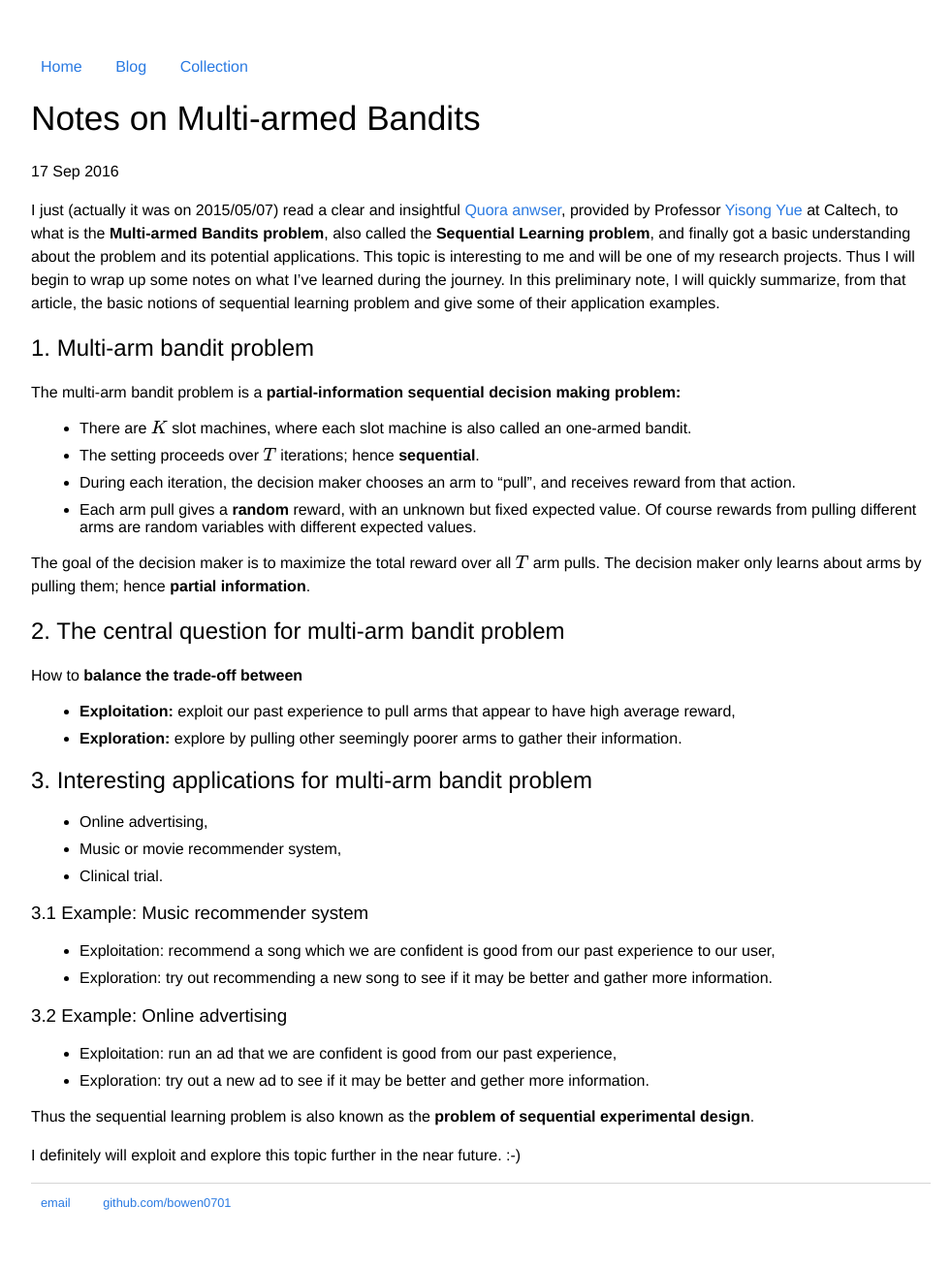
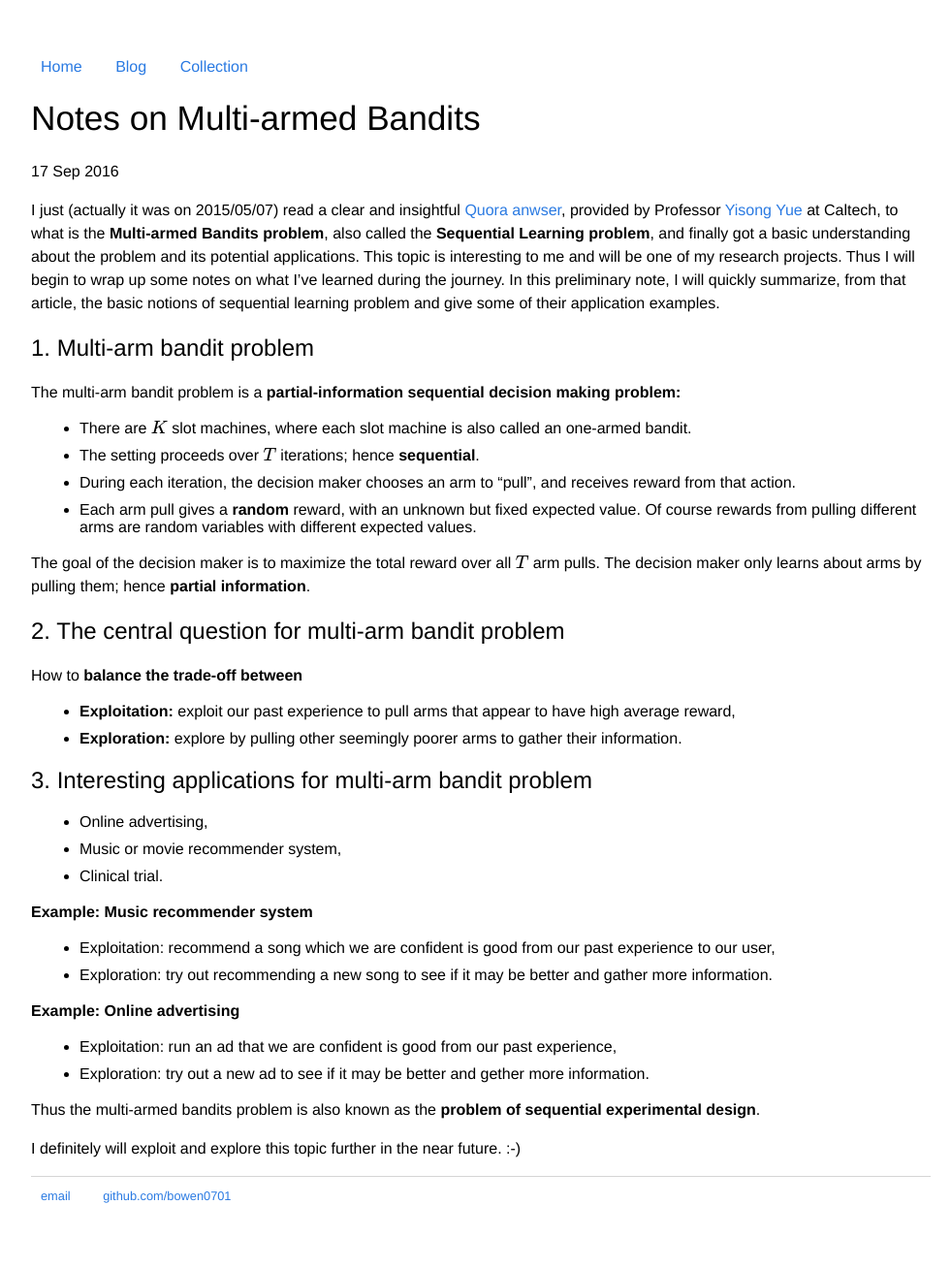
Before and after one commit to bowen0701/bowen0701.github.io, a Jekyll site: the page built from _posts/2016-09-17-multi-arm-bandit.md, in a window 1280 px wide. Shown: the whole page at 97% size, without its empty margins (144-1125 px from the left). Built offline with Jekyll 4.4.1, drawn with Linux system fonts in a browser that asks for light colours; formulas are drawn with MathJax 3.

Commit message:
Revise subsection to bold

```diff
--- a/_posts/2016-09-17-multi-arm-bandit.md
+++ b/_posts/2016-09-17-multi-arm-bandit.md
@@ -30,16 +30,16 @@ How to **balance the trade-off between**
 - Music or movie recommender system,
 - Clinical trial.
 
-### 3.1 Example: Music recommender system
+**Example: Music recommender system**
 
 - Exploitation: recommend a song which we are confident is good from our past experience to our user,
 - Exploration: try out recommending a new song to see if it may be better and gather more information.
 
-### 3.2 Example: Online advertising
+**Example: Online advertising**
 
 - Exploitation: run an ad that we are confident is good from our past experience,
 - Exploration: try out a new ad to see if it may be better and gether more information.
 
-Thus the sequential learning problem is also known as the **problem of sequential experimental design**.
+Thus the multi-armed bandits problem is also known as the **problem of sequential experimental design**.
 
 I definitely will exploit and explore this topic further in the near future. :-)
```
